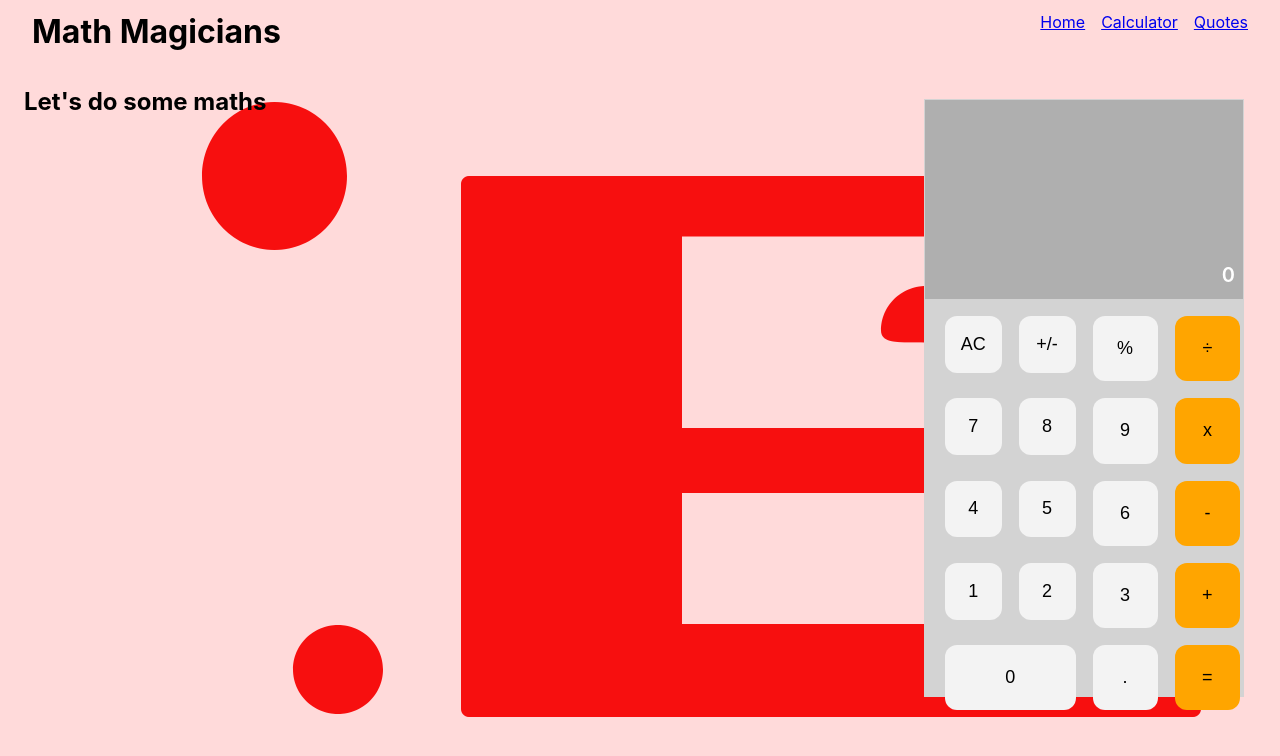
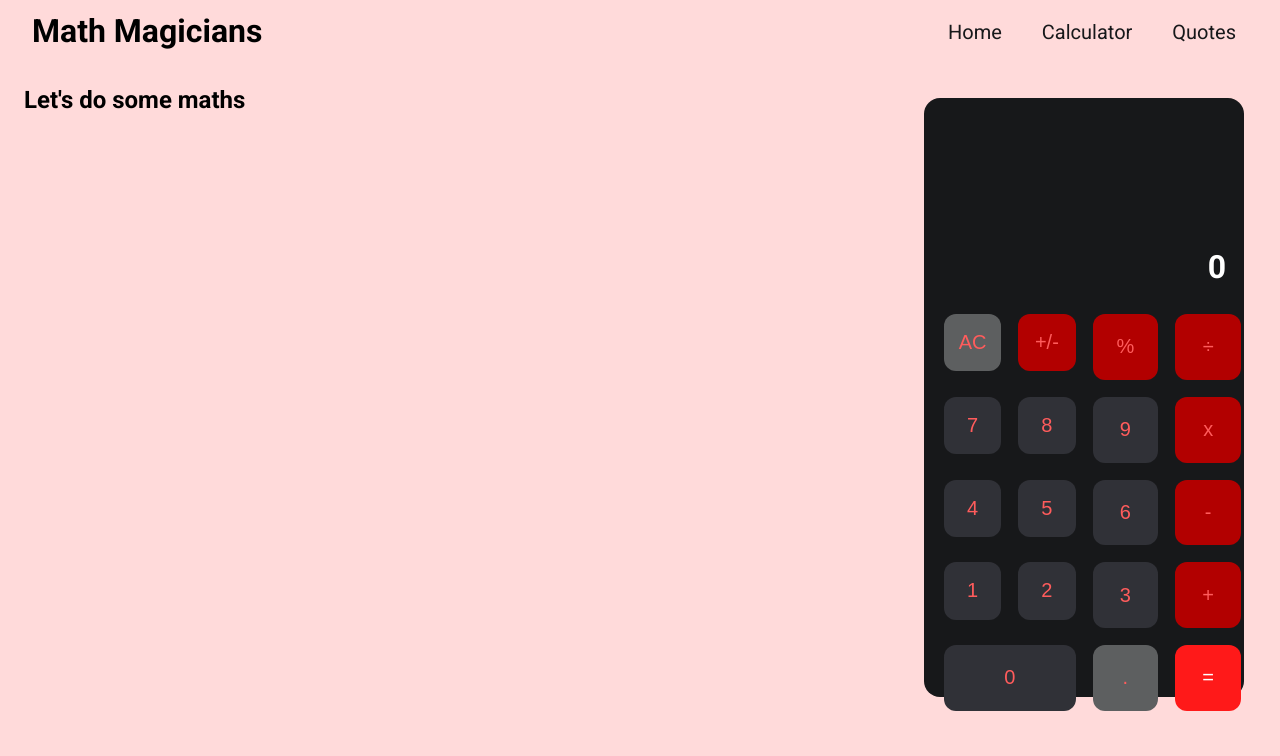
Before and after one commit to Trast00/math-magicians, a React (Create React App) app: page /calculator in a window 1280 px wide. Shown: the top 756 px of the page. Built offline with nearby package versions, Linux system fonts and the light colour scheme.

Commit message:
Add design to calculator

```diff
--- a/src/App.css
+++ b/src/App.css
@@ -1,3 +1,5 @@
+@import url('https://fonts.googleapis.com/css2?family=Roboto:wght@100;300;400;500;700;900&display=swap');
+
 .App {
   text-align: center;
   width: 100vw;
@@ -10,16 +12,13 @@
   width: 100vw;
   height: 100vh;
   overflow: hidden;
-  background-image: url('../images/background_desktop.png');
-  background-position: center;
-  background-size: cover;
-  background-repeat: no-repeat;
+  background-color: #FFDADA;
+  font-family: 'Roboto', sans-serif;
+
+  --color-primary: #F70F0F
 }
 
 @media screen and (max-width: 768px) {
-  .root-layout {
-    background-image: url('../images/background_mobile.png');
-  }
 
   .calculator-wrapper {
     flex-direction: column-reverse;
@@ -46,13 +45,33 @@
   color: black;
   list-style: none;
   display: flex;
+  margin-top: 8px;
+}
 
+.nav-btns {
+  padding: 12px;
+  text-align: center;
+  color: #17181A;
+  font-size: 1.25rem;
+  text-decoration: none;
+  border-radius: 25px;
+  transition-duration: 400ms;
+}
+
+.nav-btns:hover {
+  color: #FFDADA;
+  background-color: #17181A;
 }
 
 .home {
   width: 100%;
   height: 100%;
   padding: 24px;
+}
+
+.home h2 {
+  font-size: 3rem;
+  margin-bottom: 24px;
 }
 
 .quote {
@@ -80,41 +99,48 @@
   width: 100%;
   max-width: 320px;
   margin: 12px;
-  border-radius: 16px;
 }
 
 .result {
   min-height: 200px;
   align-items: flex-end;
   justify-content: flex-end;
+  font-size: 2rem;
   color: white;
-  font-size: 20px;
   font-weight: 600;
-  padding: 12px 8px 12px 16px;
-  background-color: #afafaf;
-  border-top: 1px solid #d3d3d3;
-  border-right: 1px solid #d3d3d3;
-  border-left: 1px solid #d3d3d3;
-  border-bottom: none;
+  padding: 12px 18px 12px 16px;
+  border: none;
+  background-color: #17181A;
+  border-top-left-radius: 16px;
+  border-top-right-radius: 16px;
 }
 
 .calculator-btns {
   display: grid;
   grid-template-columns: 1fr 1fr 1fr 1fr;
   padding: 8px 12px 12px 12px;
-  border: 1px solid #d3d3d3;
+  border: none;
   gap: 1px;
-  background-color: #d3d3d3;
+  color: var(--color-primary);
+  background-color: #17181A;
+  border-bottom-left-radius: 16px;
+  border-bottom-right-radius: 16px;
 }
 
 .calculator-btns > * {
   aspect-ratio: 1/1;
-  font-size: 18px;
+  font-size: 1.25rem;
   border: none;
   margin: 8px;
   border-radius: 12px;
-  background-color: #f3f3f3;
+  color: #ff5c5c;
+  background-color: #303137;
   cursor: pointer;
+}
+
+.calculator-btns > *:hover{
+  color: #B20000;
+  background-color: #ff5c5c;
 }
 
 .calculator-btns .btn-zero {
@@ -122,6 +148,15 @@
   aspect-ratio: 2/1;
 }
 
-.backgroundOrange {
-  background-color: orange;
+.calculator-btns .btn-equal {
+  color: white;
+  background-color: #FF1919;
 }
+
+.backgroundBtns {
+  background-color: #B20000;
+}
+
+.backgroundBtns-secondary {
+  background-color: #5D5F60;
+}
--- a/src/components/Navbar.jsx
+++ b/src/components/Navbar.jsx
@@ -6,9 +6,9 @@ const Navbar = () => {
     <main className="navbar">
       <h1>Math Magicians</h1>
       <ul>
-        <li><Link to="/">Home</Link></li>
-        <li><Link to="/calculator">Calculator</Link></li>
-        <li><Link to="/quote">Quotes</Link></li>
+        <li><Link to="/" className="nav-btns">Home</Link></li>
+        <li><Link to="/calculator" className="nav-btns">Calculator</Link></li>
+        <li><Link to="/quote" className="nav-btns">Quotes</Link></li>
       </ul>
     </main>
   )
--- a/src/pages/Calculator.jsx
+++ b/src/pages/Calculator.jsx
@@ -24,29 +24,29 @@ const Calculator = () => {
       <div className="calculator">
         <div className="flex-center result">{getResult()}</div>
         <div className="calculator-btns">
-          <button type="button" onClick={onClickBtn}>AC</button>
-          <button type="button" onClick={onClickBtn}>+/-</button>
-          <button type="button" onClick={onClickBtn}>%</button>
-          <button type="button" onClick={onClickBtn} className="backgroundOrange">&divide;</button>
+          <button type="button" onClick={onClickBtn} className="backgroundBtns-secondary">AC</button>
+          <button type="button" onClick={onClickBtn} className="backgroundBtns">+/-</button>
+          <button type="button" onClick={onClickBtn} className="backgroundBtns">%</button>
+          <button type="button" onClick={onClickBtn} className="backgroundBtns">&divide;</button>
 
           <button type="button" onClick={onClickBtn}>7</button>
           <button type="button" onClick={onClickBtn}>8</button>
           <button type="button" onClick={onClickBtn}>9</button>
-          <button type="button" onClick={onClickBtn} className="backgroundOrange">x</button>
+          <button type="button" onClick={onClickBtn} className="backgroundBtns">x</button>
 
           <button type="button" onClick={onClickBtn}>4</button>
           <button type="button" onClick={onClickBtn}>5</button>
           <button type="button" onClick={onClickBtn}>6</button>
-          <button type="button" onClick={onClickBtn} className="backgroundOrange">-</button>
+          <button type="button" onClick={onClickBtn} className="backgroundBtns">-</button>
 
           <button type="button" onClick={onClickBtn}>1</button>
           <button type="button" onClick={onClickBtn}>2</button>
           <button type="button" onClick={onClickBtn}>3</button>
-          <button type="button" onClick={onClickBtn} className="backgroundOrange">+</button>
+          <button type="button" onClick={onClickBtn} className="backgroundBtns">+</button>
 
           <button type="button" onClick={onClickBtn} className="btn-zero">0</button>
-          <button type="button" onClick={onClickBtn}>.</button>
-          <button type="button" onClick={onClickBtn} className="backgroundOrange">=</button>
+          <button type="button" onClick={onClickBtn} className="backgroundBtns-secondary">.</button>
+          <button type="button" onClick={onClickBtn} className="btn-equal">=</button>
         </div>
       </div>
     </main>
```
